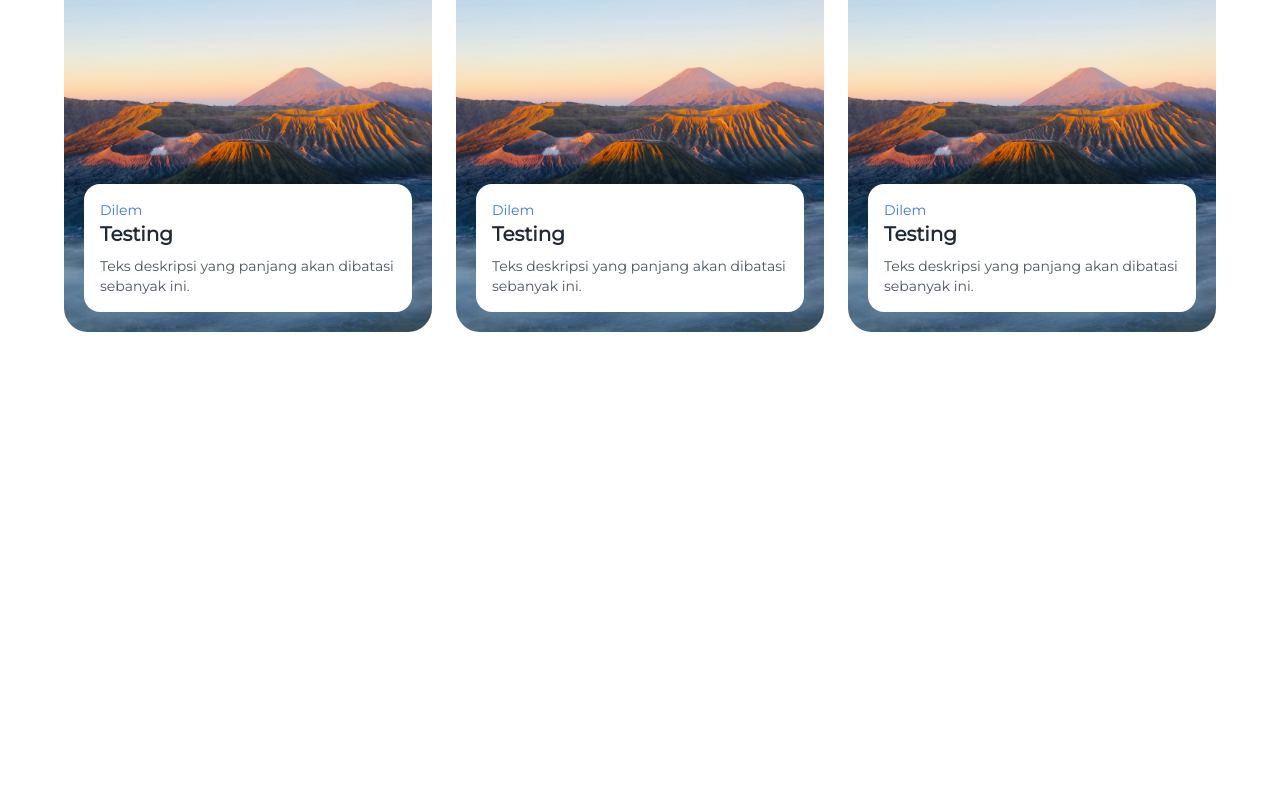
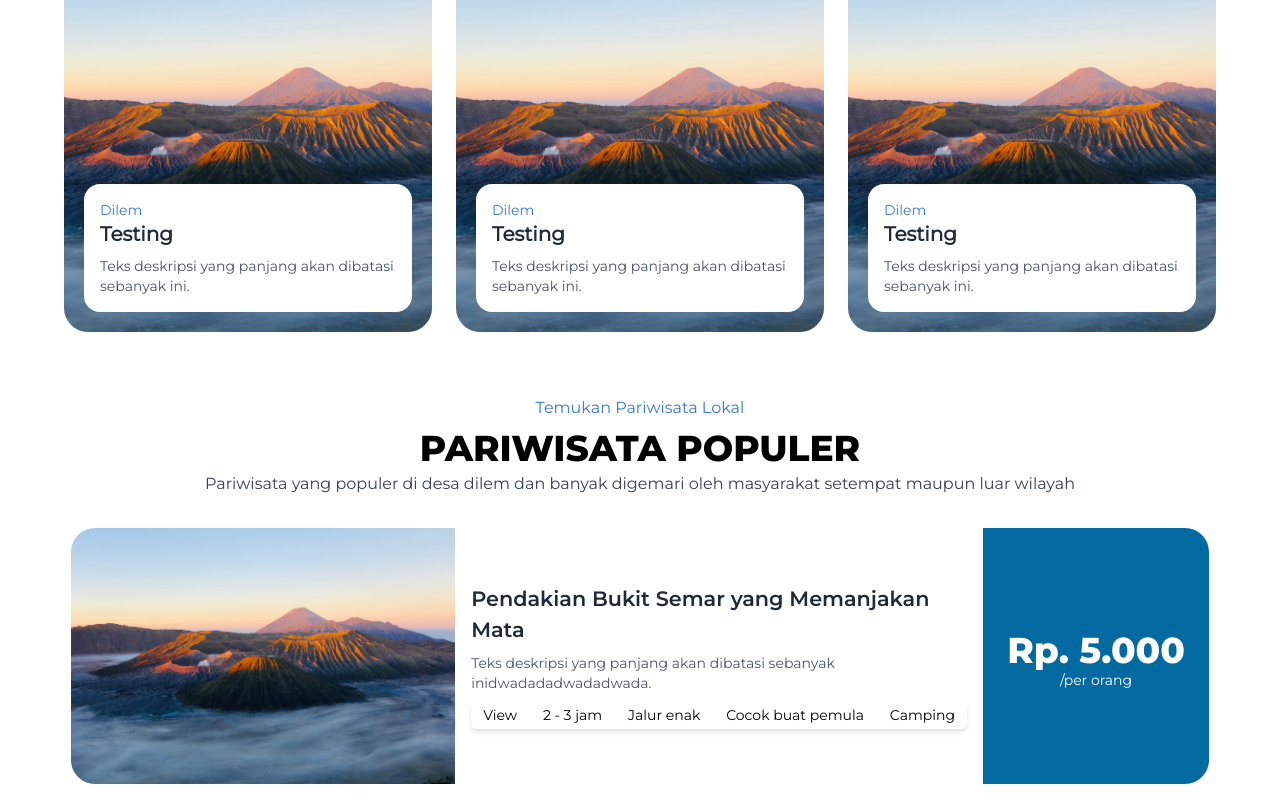
Before and after one commit to Arjunaadlina/desadilem, a React (Vite) app: page / in a window 1280 px wide. Shown: the part 1016-1816 px from the top of the page. Before the commit the page ends 1364 px from the top, so only its background shows below. Built offline with nearby package versions, Linux system fonts and the light colour scheme.

Commit message:
add pariwisata

```diff
--- a/src/components/Home/Hero.jsx
+++ b/src/components/Home/Hero.jsx
@@ -23,11 +23,12 @@ function Hero() {
         <motion.p
           initial={{ opacity: 0, y: 20 }} // Memulai sedikit di bawah
           animate={{ opacity: 1, y: 0 }} // Kembali ke posisi tengah
-          transition={{ duration: 1, delay:0.5 }}
+          transition={{ duration: 1, delay:0.5  }}
         >
           Lorem ipsum dolor sit amet, consectetur adipiscing elit, sed do eiusmod tempor incididunt ut labore et dolore magna aliqua. Ut enim ad minim veniam, quis nostrud exercitation ullamco laboris nisi ut aliquip ex ea commodo consequat. Duis aute irure dolor in reprehenderit in voluptate velit esse cillum dolore eu fugiat nulla pariatur.
         </motion.p>
       </div>
+
       <div className="mt-10">
         <Lottie
           autoplay
--- /dev/null
+++ b/src/components/Home/Pariwisata.jsx
@@ -0,0 +1,20 @@
+import Card from "../Pariwisata/Card"
+
+function Pariwisata() {
+    return (
+        <div className="mt-8">
+            <div className="p-4 mt-4 flex items-center justify-center flex-col">
+                <div>
+                    <p className="text-secondary text-md font-montserratreg text-center">Temukan Pariwisata Lokal</p>
+                    <p className="text-center font-montserratbold text-4xl mt-2">PARIWISATA POPULER</p>
+                    <p className="font-montserratreg mt-1 text-gray-700">Pariwisata yang populer di desa dilem dan banyak digemari oleh masyarakat setempat maupun luar wilayah</p>
+                </div>
+                <div className="mt-8 flex justify-between items-center gap-6 flex-col">
+                    <Card />
+                </div>
+            </div>
+        </div>
+    )
+}
+
+export default Pariwisata
--- /dev/null
+++ b/src/components/Pariwisata/Card.jsx
@@ -0,0 +1,32 @@
+import React from 'react';
+
+function Card({ title, image, desc, locate }) {
+  return (
+    <div className="rounded-3xl overflow-hidden flex flex-col xl:flex-row">
+      <img src={image || '/bromo.jpg'} alt={title || 'Image'} className="w-96 h-full object-cover" />
+      <div className=" bg-white px-4 py-4 rounded-2xl  flex flex-col items-center justify-center">
+        <div className='w-[22rem] xl:w-[31rem]'>
+        <h3 className="font-montserratsem font-extrabold text-[1.3rem] text-gray-800">{title || 'Pendakian Bukit Semar yang Memanjakan Mata'}</h3>
+        <p className="font-montserratreg text-sm mt-2 text-gray-600 overflow-hidden text-ellipsis whitespace-normal h-12 line-clamp-2">
+            {desc || 'Teks deskripsi yang panjang akan dibatasi sebanyak inidwadadadwadadwada.'}
+        </p>
+        </div>
+        <div className='font-montserratreg text-sm flex justify-between w-full shadow-md px-3 py-1 rounded-md'>
+            <p>View</p>
+            <p>2 - 3 jam</p>
+            <p>Jalur enak</p>
+            <p>Cocok buat pemula</p>
+            <p>Camping</p>
+        </div>
+      </div>
+      <div className='bg-sky-700 flex items-center justify-center flex-col py-4 px-6'>
+        <p className="font-montserratbold text-4xl mt-2 text-white">
+            Rp. 5.000
+        </p>
+        <p className='font-montserratreg text-sm text-white'>/per orang</p>
+      </div>
+    </div>
+  );
+}
+
+export default Card;
--- a/src/index.css
+++ b/src/index.css
@@ -28,3 +28,10 @@ body {
     font-weight: normal;
     font-style: normal;
   }
+
+  @font-face {
+    font-family: 'Montserrat-SemiBold'; /* Nama yang Anda gunakan di Tailwind */
+    src: url('/fonts/montserrat/Montserrat-SemiBold.ttf') format('truetype');
+    font-weight: normal;
+    font-style: normal;
+  }
--- a/src/pages/Home.jsx
+++ b/src/pages/Home.jsx
@@ -1,6 +1,7 @@
 import Navbar from "../components/Home/Nav";
 import Hero from "../components/Home/Hero";
 import Umkm from "../components/Home/Umkm";
+import Pariwisata from "../components/Home/Pariwisata";
 
 function Home() {
     return (
@@ -8,6 +9,7 @@ function Home() {
             <Navbar />
             <Hero />
             <Umkm />
+            <Pariwisata />
         </div>
     )
 }
--- a/tailwind.config.js
+++ b/tailwind.config.js
@@ -17,6 +17,7 @@ export default {
         merriweather: ['Merriweather', 'sans-serif'],
         montserratbold: ['Montserrat-Bold', 'sans-serif'],
         montserratreg: ['Montserrat-Regular', 'sans-serif'],
+        montserratsem: ['Montserrat-SemiBold', 'sans-serif'],
       },
     },
   },
```
